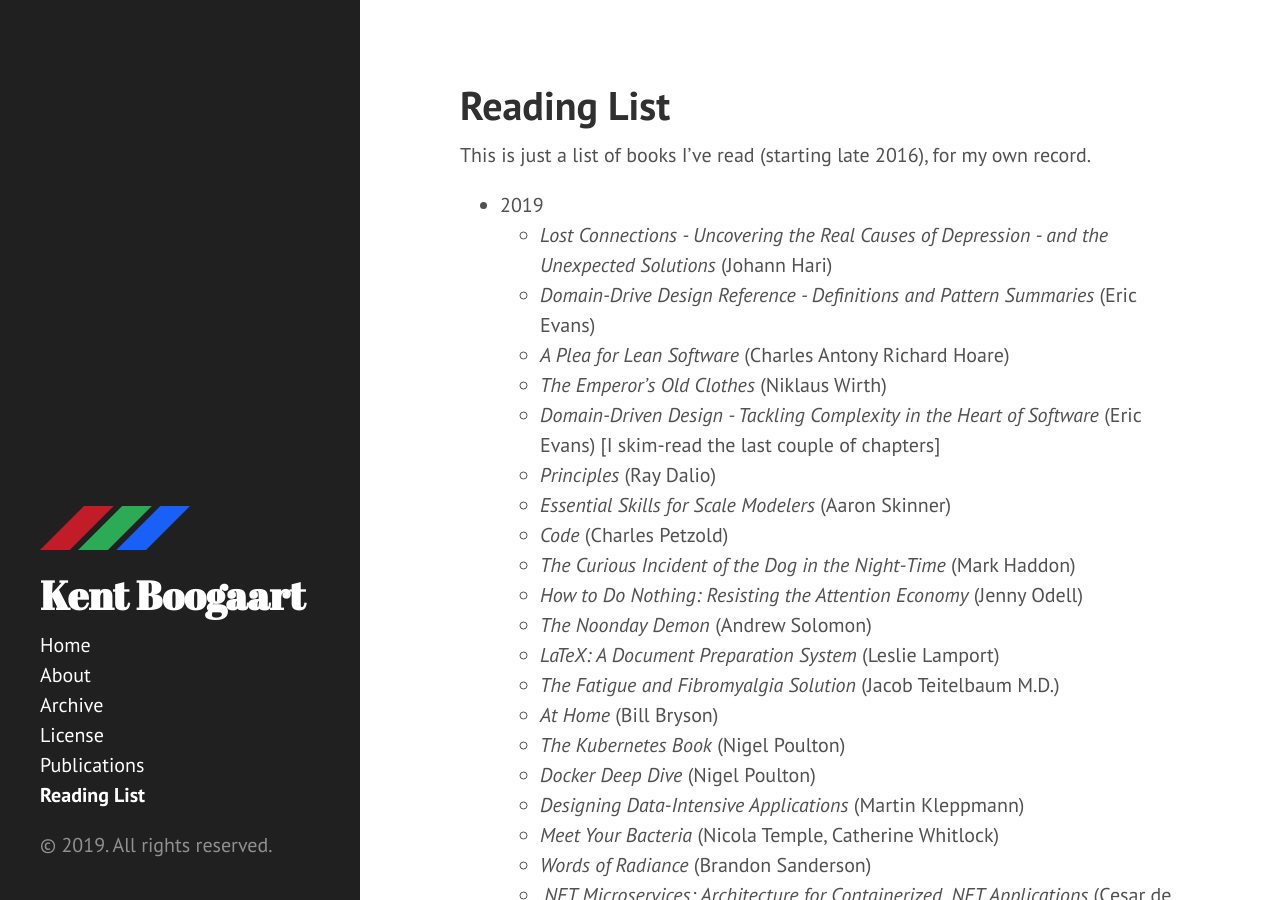
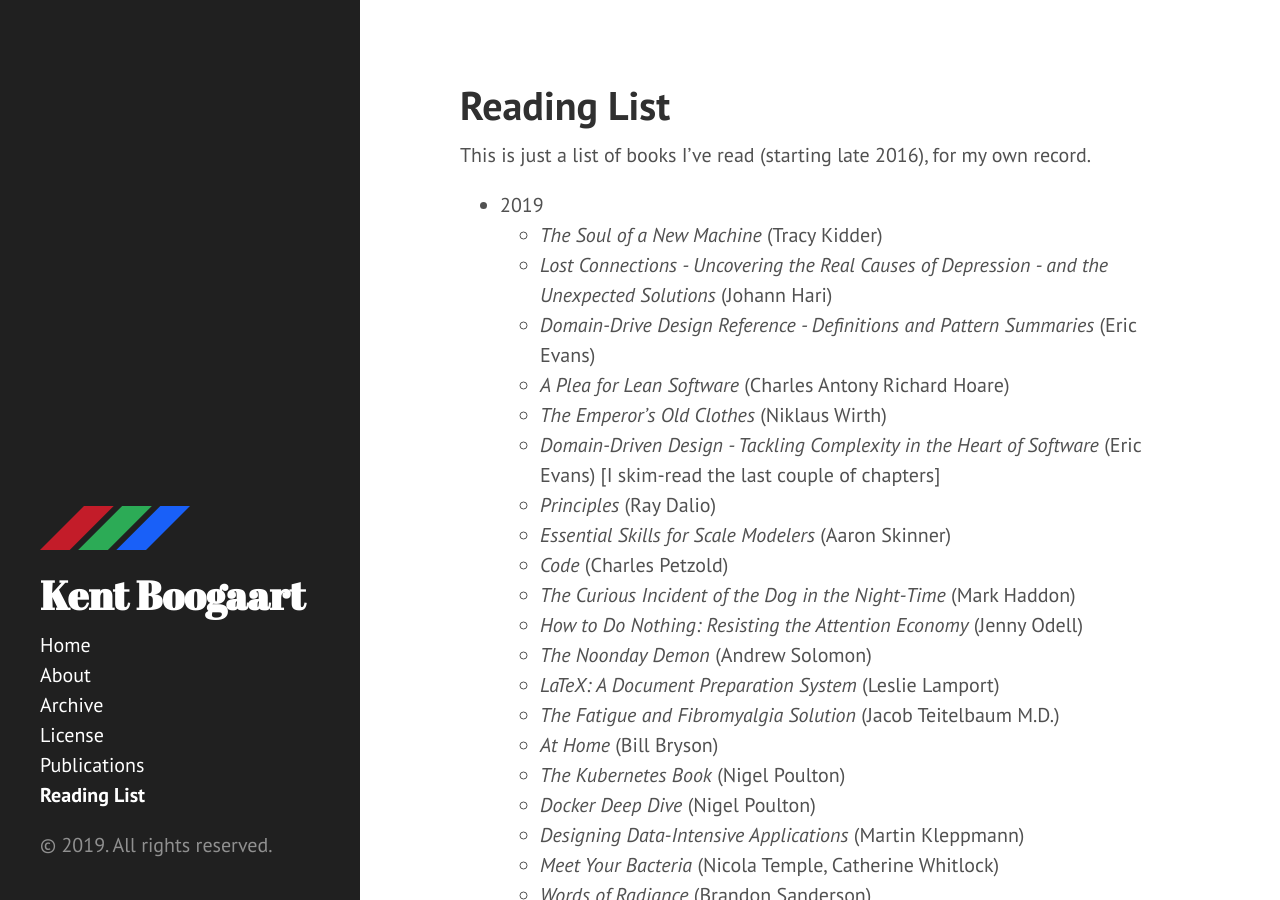
Before and after one commit to kentcb/kentcb.github.io, a Jekyll site: the page built from reading-list.md, in a window 1280 px wide and 900 px high. Built offline with Jekyll 4.4.1, drawn with Linux system fonts in a browser that asks for light colours; nearby versions of some CDN libraries.

Commit message:
Add The Soul of a New Machine

```diff
--- a/reading-list.md
+++ b/reading-list.md
@@ -6,6 +6,7 @@ sidebar: true
 This is just a list of books I've read (starting late 2016), for my own record.
 
 * 2019
+    * _The Soul of a New Machine_ (Tracy Kidder)
     * _Lost Connections - Uncovering the Real Causes of Depression - and the Unexpected Solutions_ (Johann Hari)
     * _Domain-Drive Design Reference - Definitions and Pattern Summaries_ (Eric Evans)
     * _A Plea for Lean Software_ (Charles Antony Richard Hoare)
```
